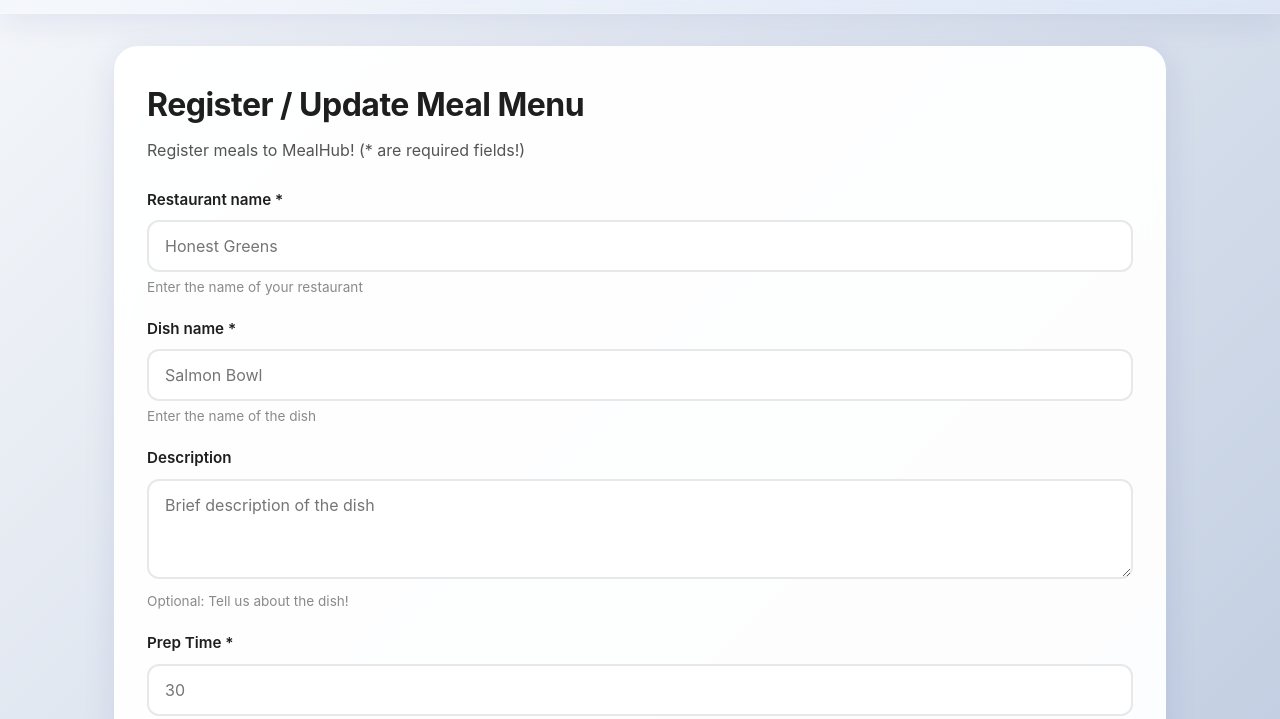
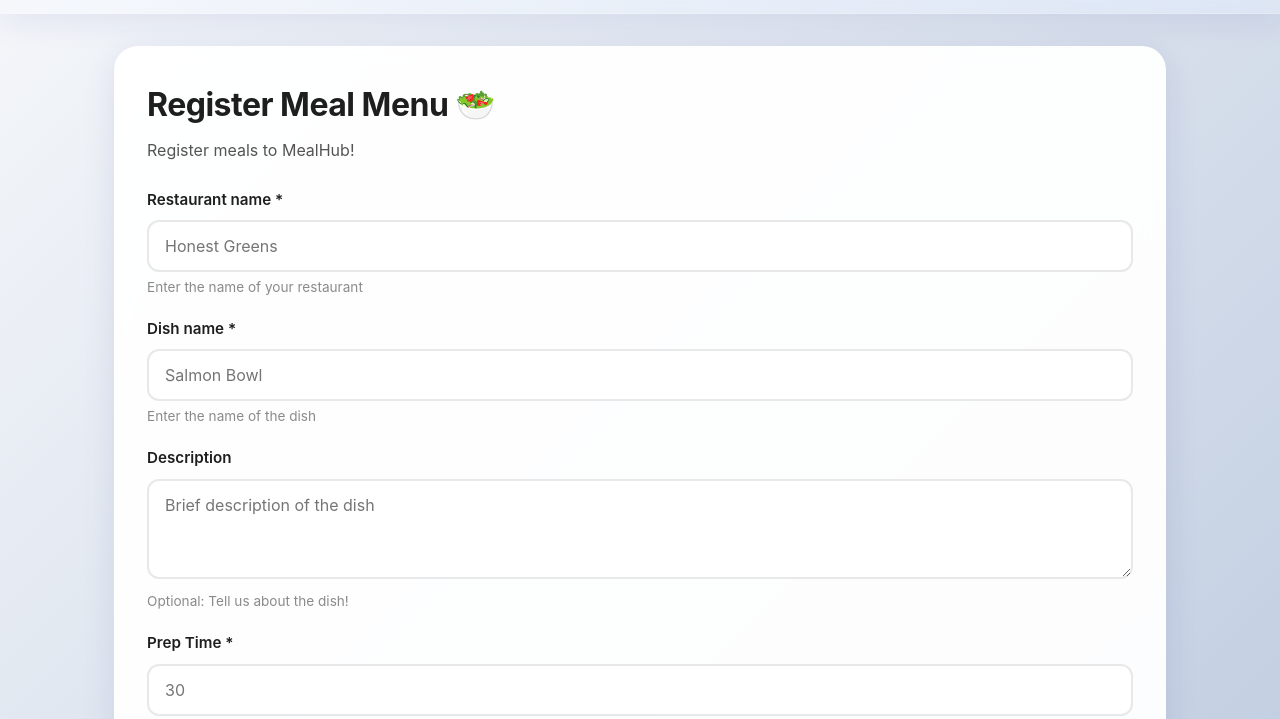
Before and after one commit to ljgonexstudents2025-a11y/mealhub-frontend, a plain HTML site: page restaurant.html in a window 1280 px wide. Shown: the part 59-778 px from the top of the page. Drawn offline with Linux system fonts and the light colour scheme.

Commit message:
refine meal registration header and info text

```diff
--- a/restaurant.html
+++ b/restaurant.html
@@ -15,8 +15,8 @@
 
   <main class="container">
     <section class="card">
-      <h2>Register / Update Meal Menu</h2>
-      <p class="info-text">Register meals to MealHub! (* are required fields!)</p>
+      <h2>Register Meal Menu 🥗</h2>
+      <p class="info-text">Register meals to MealHub!</p>
 
       <form id="mealForm">
         <div class="row">
```
